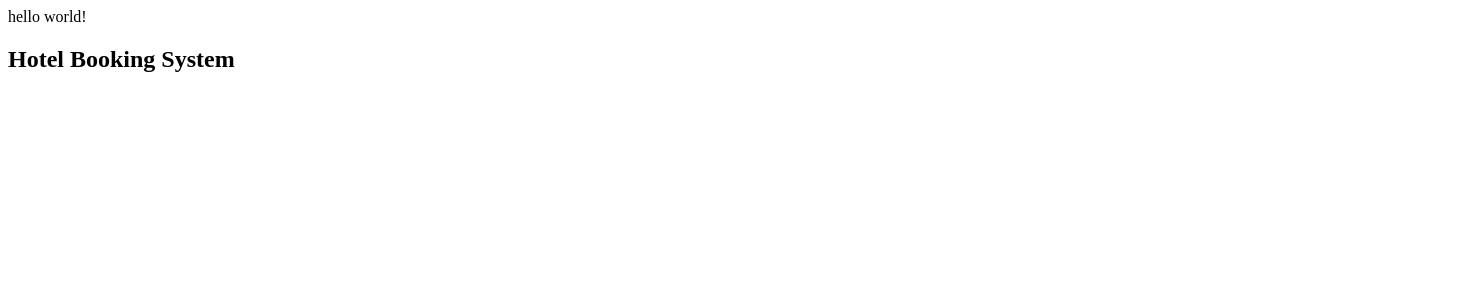
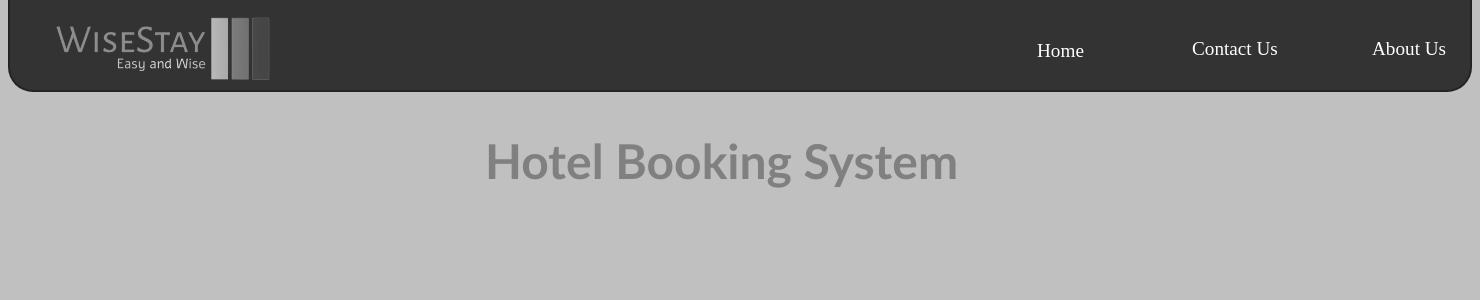
Before and after one commit to meetoza1706/Hotel_booking-php-project-, a PHP site: page / in a window 1480 px wide. Shown: the top 300 px of the page. Run offline with PHP 8.4, Linux system fonts and the light colour scheme.

Commit message:
day 2 progress

```diff
--- a/index.php
+++ b/index.php
@@ -1,14 +1,16 @@
-<?php
-echo "hello world!";
-?><!DOCTYPE html>
+<!DOCTYPE html>
 <html>
     <head>
         <title>Hotel Booking system</title>
+        <link rel="stylesheet" href="main.css">
     </head>
     <body>
-        <h2>Hotel Booking System</h2>
-        <nav>
+        <!-- navbar -->
+        <?php
+        include 'navbar.php';
+        ?>
 
-        </nav>
+    <div class="heading"><h1 class="heading_text">Hotel Booking System</h1></div>
+
     </body>
 </html>
--- /dev/null
+++ b/main.css
@@ -0,0 +1,89 @@
+.navbar{
+    border: 2px rgba(0, 0, 0, 0.3) solid;
+    height: 90px;
+    background-color: #333333;
+    margin: 40px;
+    margin-top: -10px;
+    margin-left: 0px;
+    margin-right: 0px;
+    box-shadow: white;
+    border-radius: 0px 0px 25px 25px;
+}
+
+.logo-img{
+    height: 70px;
+
+    position: absolute;
+    left: 50px;
+    top: 12px;
+}
+
+.home{
+    text-decoration: none;
+    color:white;
+
+    font-size: larger;
+
+}
+
+.home_div{
+
+    width: 50px;
+
+    padding: 2px;
+
+    margin-top: 38px;
+    margin-left: 1025px;
+}
+
+.contact_us{
+    text-decoration: none;
+    color: white;
+
+    font-size: larger;
+
+}
+
+.contact_us_div{
+
+    width: 100px;
+
+    padding: 2px;
+
+    margin-top: -28px;
+    margin-left: 1180px;
+}
+
+.about_us{
+    text-decoration: none;
+    color: white;
+
+    font-size: larger;
+
+}
+
+.about_us_div{
+
+    width: 80px;
+
+    padding: 2px;
+
+    margin-top: -26px;
+    margin-left: 1360px;
+}
+
+.heading{
+    margin:40px;
+    margin-top: 40px;
+    margin-left: auto;
+    margin-right: auto;
+
+    width: 510px;
+
+}
+
+.heading_text{
+    font-family: 'Gill Sans', 'Gill Sans MT', Calibri, 'Trebuchet MS', sans-serif;
+    color: grey;
+    font-size: 300%;
+}
--- a/navbar.php
+++ b/navbar.php
@@ -2,14 +2,14 @@
 <html>
     <head>
         <title>WiseStay</title>
-        <link rel="stylesheet" href="navbar.css">
+        <link rel="stylesheet" href="main.css">
     </head>
-    <body>
-        <nav class="navbar">
+    <body style=" background-color: silver">
+        <div class="navbar">
         <img class="logo-img" src="logo.png">
-        <a class="home" href="#">Home</a>
-        <a class="contact_us" href="#">contact us</a>
-        <a class="about_us" href="#">about us</a>
-        </nav>
+        <div class="home_div"><a class="home" href="#">Home</a></div>
+        <div class="contact_us_div"><a class="contact_us" href="#">Contact Us</a></div>
+        <div class="about_us_div"><a class="about_us" href="#">About Us</a></div>
+        </div>
     </body>
 </html>
```
Also changed, not shown: navbar.css (deleted, +0 -53 lines), temp.html (added, +18 -0 lines).
